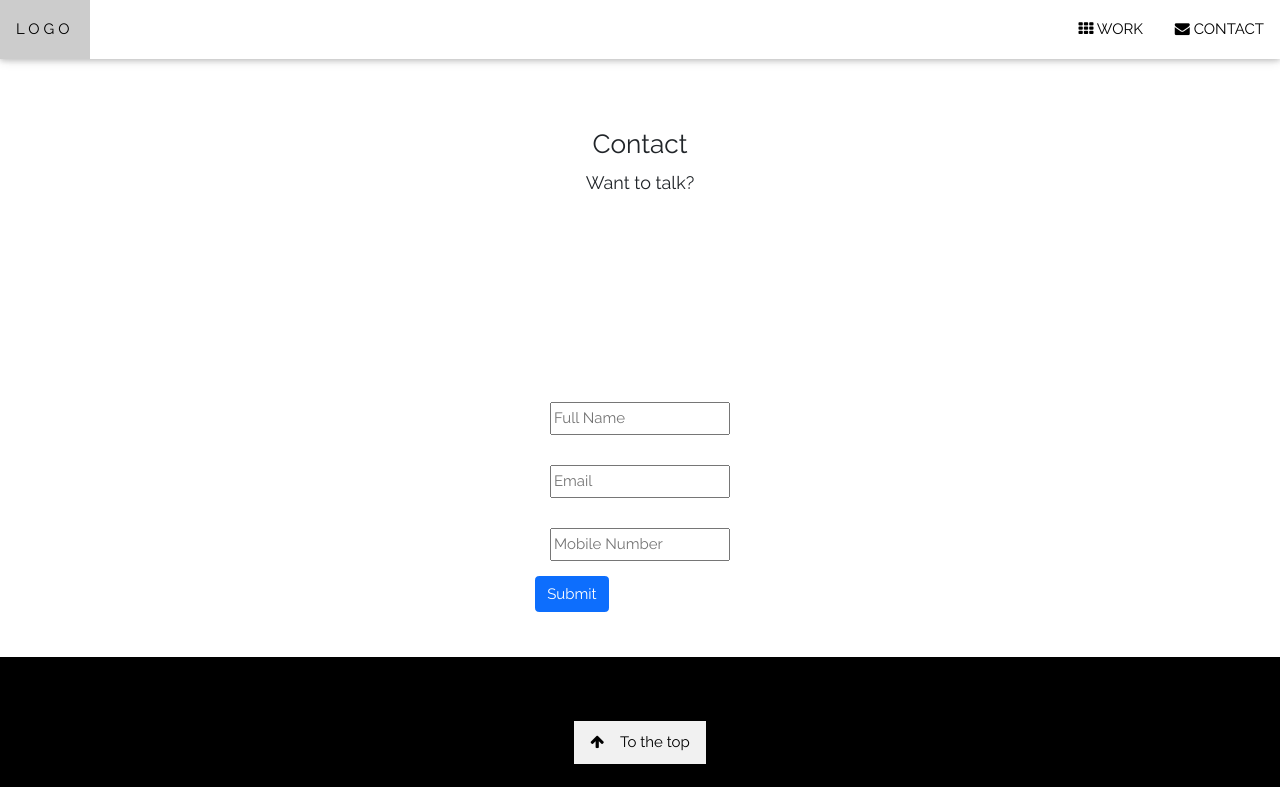
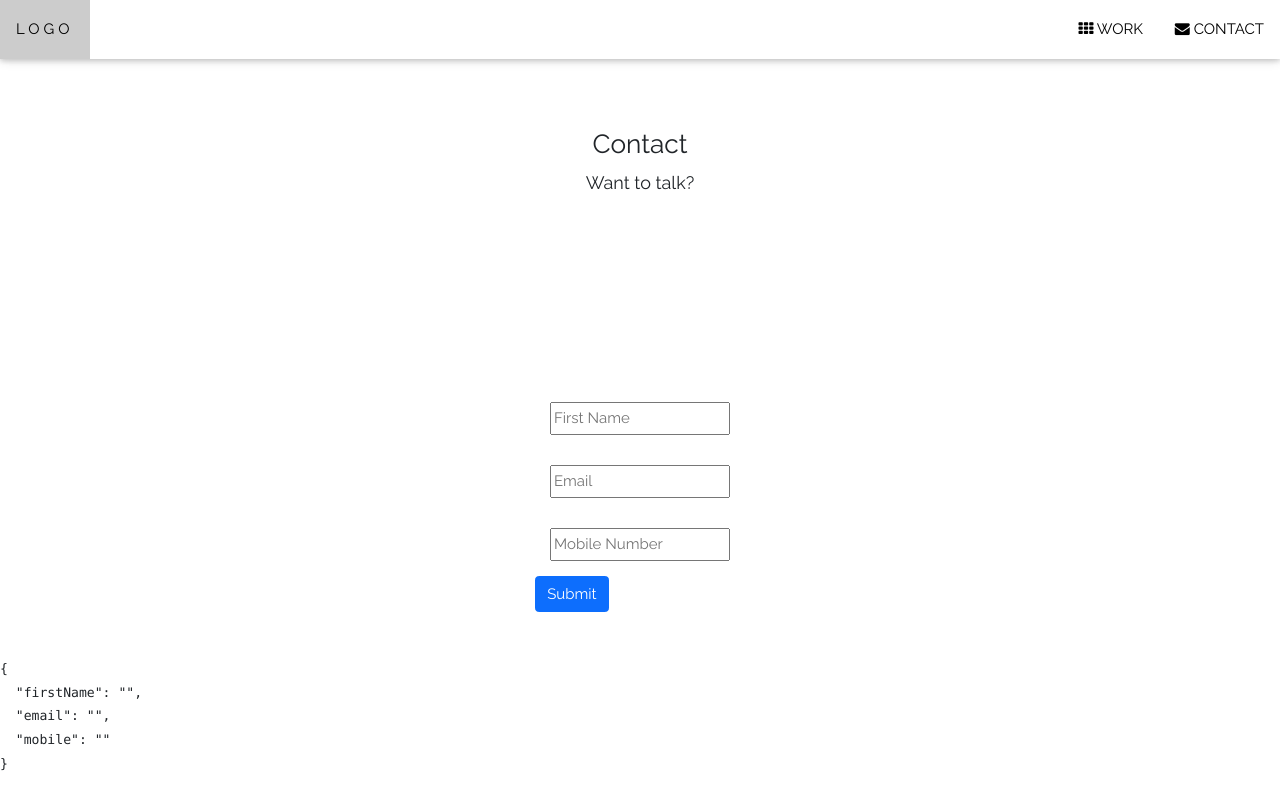
Before and after one commit to eben83/aoGroup, a React (Create React App) app in the folder ao-group/: page /contact in a window 1280 px wide. Shown: the top 787 px of the page. Built offline with nearby package versions, Linux system fonts and the light colour scheme.

Commit message:
updated contact form to use state (redux)

```diff
--- a/ao-group/src/components/contactForm.js
+++ b/ao-group/src/components/contactForm.js
@@ -1,41 +1,46 @@
 import React from "react";
 import { Formik, Form, Field, ErrorMessage } from 'formik';
+import { useStateValue } from "../stateProvider";
 
 
-const ContactForm = ({toggleModal, heading, content, isModalOpen}) => {
+const ContactForm = ({toggleModal, isModalOpen, firstName, email, mobile}) => {
+
+    const [{ content }, dispatch] = useStateValue()
+
+    const addToModalContent = ({firstName, email, mobile}) => {
+        dispatch ({
+            type: 'ADD_TO_MODAL',
+            item : {
+                firstName: firstName,
+                email: email,
+                mobile: mobile,
+            }
+        })
+    }
+
+
     return (
         <>
              <Formik
-                initialValues={{name: '', email: '', mobile: ''}}
-                onSubmit={(data, {resetForm}) => {
-                    console.log(data)
-                    resetForm()
-                }}
-                validate={values => {
-                    const errors = {}
-                    if(!values.name || !values.email || !values.mobile) {
-                        errors.name = "You must have a name?"
-                        errors.email = "Required"
-                        errors.mobile = "How will we chat?"
-                    } else if(
-                        !/^[A-Z0-9._%+-]+@[A-Z0-9.-]+\.[A-Z]{2,}$/i.test(values.email)
-                    )
-                    {
-                        errors.email = "invalid email"
-                    }
-                    return errors
+                initialValues={{firstName: '', email: '', mobile: ''}}
+                onSubmit={(data, {resetForm, dispatch}) => {
+                    console.log("submit: ", data)
+                    dispatch(addToModalContent(data))
+                    resetForm();
+
                 }}
             >
+
                 {({values, handleSubmit}) => (
-                <Form onSubmit={handleSubmit}>
+                <Form onSubmit={handleSubmit, addToModalContent}>
                     <div className='d-flex justify-content-center'>
                         <div className='p-5'>
                             <div className='p-3'>
                                 <Field
-                                    values={values.name}
+                                    values={values.firstName}
                                     type='input'
-                                    name='name'
-                                    placeholder='Full Name' />
+                                    name='firstName'
+                                    placeholder='First Name' />
                             </div>
                             <div className='p-3'>
                                 <Field
@@ -51,11 +56,12 @@ const ContactForm = ({toggleModal, heading, content, isModalOpen}) => {
                                     name='mobile'
                                     placeholder='Mobile Number'/>
                             </div>
-                            <div className='btn btn-primary' onClick={toggleModal} >
+                            <div className='btn btn-primary' onClick={handleSubmit}>
                                 Submit
                             </div>
                         </div>
                     </div>
+                    <pre>{JSON.stringify(values, null, 2)}</pre>
                 </Form>
             )}</Formik>
         </>
--- a/ao-group/src/pages/contact.js
+++ b/ao-group/src/pages/contact.js
@@ -3,10 +3,11 @@ import ContactForm from "../components/contactForm";
 import ContactModal from "../components/contactModal";
 
 
-const Contact = ({heading, content}) => {
+const Contact = () => {
 
     const [isModalOpen, setIsModalOpen] = useState(false)
     const toggleModal = () => setIsModalOpen(!isModalOpen)
+
 
     return (
         <>
@@ -21,8 +22,8 @@ const Contact = ({heading, content}) => {
             <ContactModal
                 toggleModal={toggleModal}
                 isModalOpen={isModalOpen}
-                modalHeading={heading}
-                modalContent={content}
+                // modalHeading={heading}
+                // modalContent={content}
                 isModalOpen={isModalOpen}
             />
 
```
